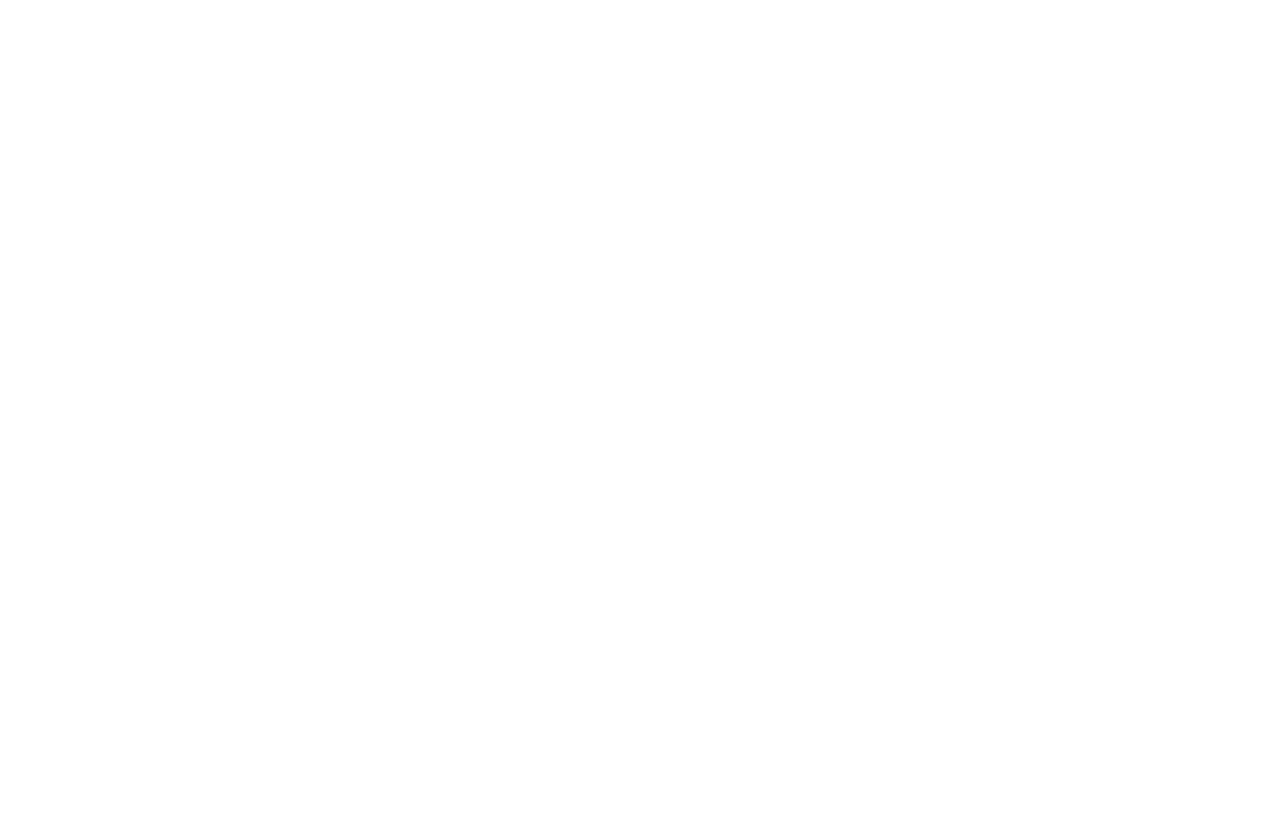
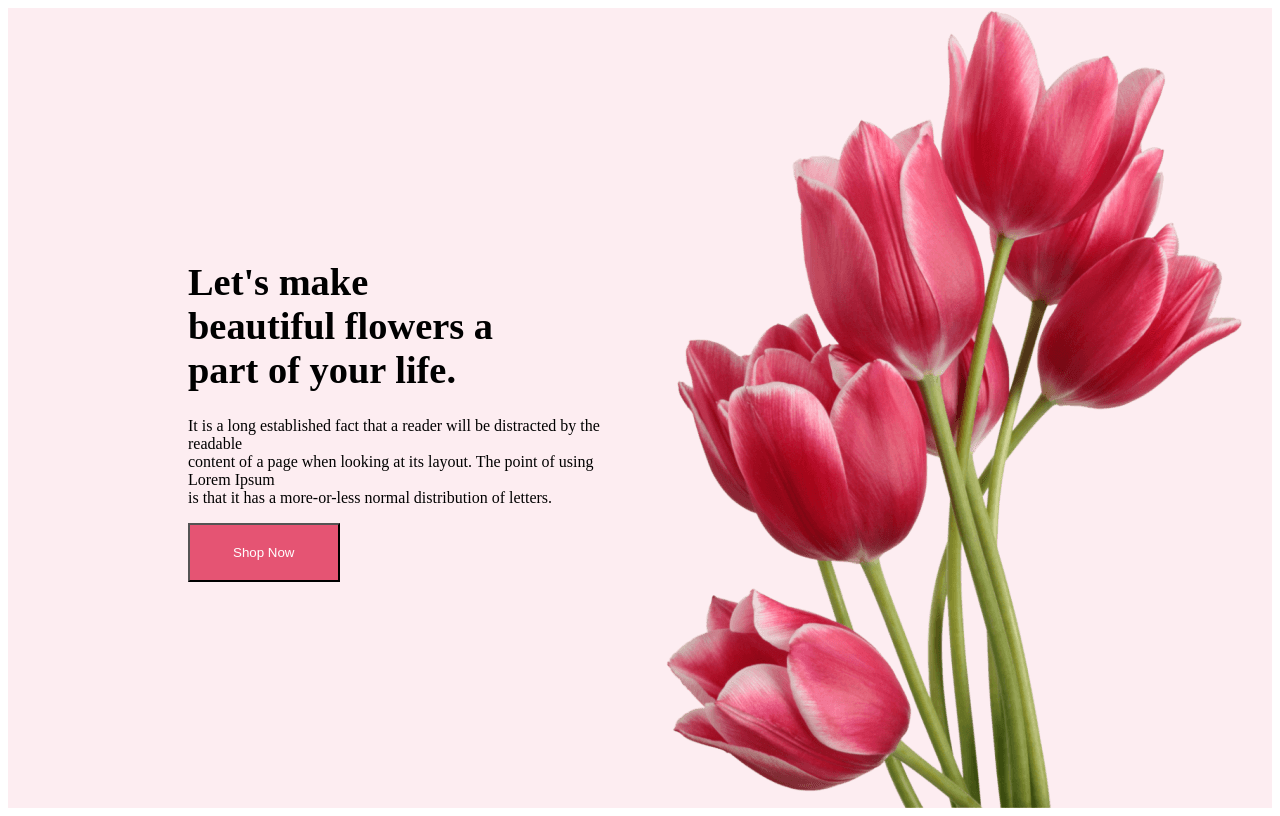
Before and after one commit to sanjit22/first-assignment-create, a plain HTML site: page index.html in a window 1280 px wide. Drawn offline with Linux system fonts and the light colour scheme.

Commit message:
added backround banner

```diff
--- a/index.html
+++ b/index.html
@@ -4,11 +4,17 @@
     <meta charset="UTF-8">
     <meta name="viewport" content="width=device-width, initial-scale=1.0">
     <title>first assignment</title>
+    <link rel="stylesheet" href="style.css">
 </head>
 <body>
-    <header>
-
-    </header>
+    <header class="header">
+        <div class="banner"></div>
+        <div>
+             <big><h1 class="banner-greeting">Let's make <br> beautiful flowers a <br> part of your life.</h1></big>
+            <p>It is a long established fact that a reader will be distracted by the readable <br> content of a page when looking at its layout. The point of using Lorem Ipsum <br> is that it has a more-or-less normal distribution of letters.</p>
+            <button class="btno">Shop Now</button>
+        </div>
+        <img class="profile" src="pngwing 10.png" alt="">
     <main>
 
     </main>
--- a/style.css
+++ b/style.css
@@ -0,0 +1,18 @@
+/* header related style */
+.header{
+    background-color: #E554731A;
+    display: flex;
+    align-items: center;
+}
+.banner{
+    padding: 30px 30px 30px 150px;
+    display: flex;
+}
+.btno{
+    background-color: #e55473;
+    display: inline-flex;
+padding: 20px 43px;
+align-items: flex-start;
+gap: 10px;
+color: white;
+}
```
